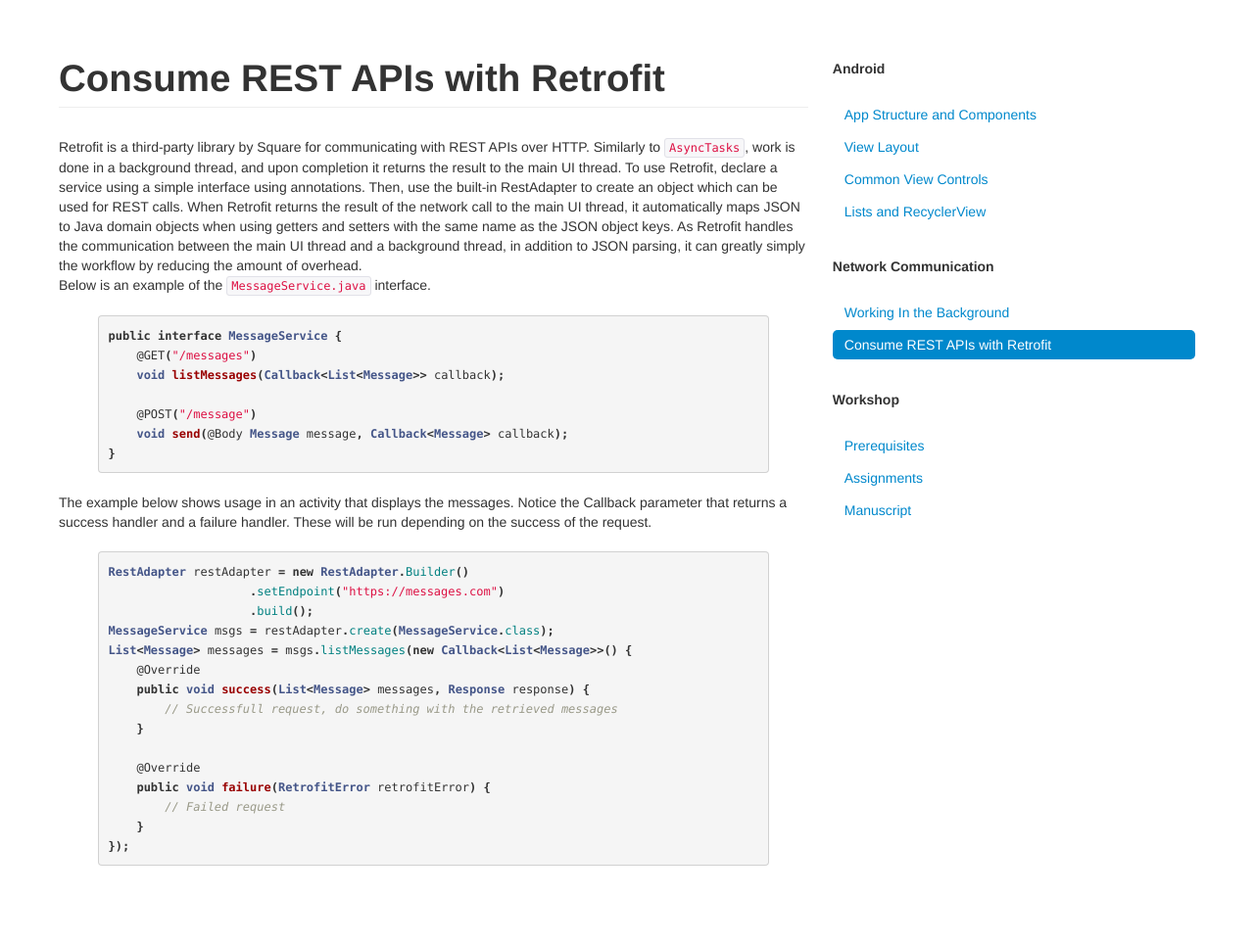
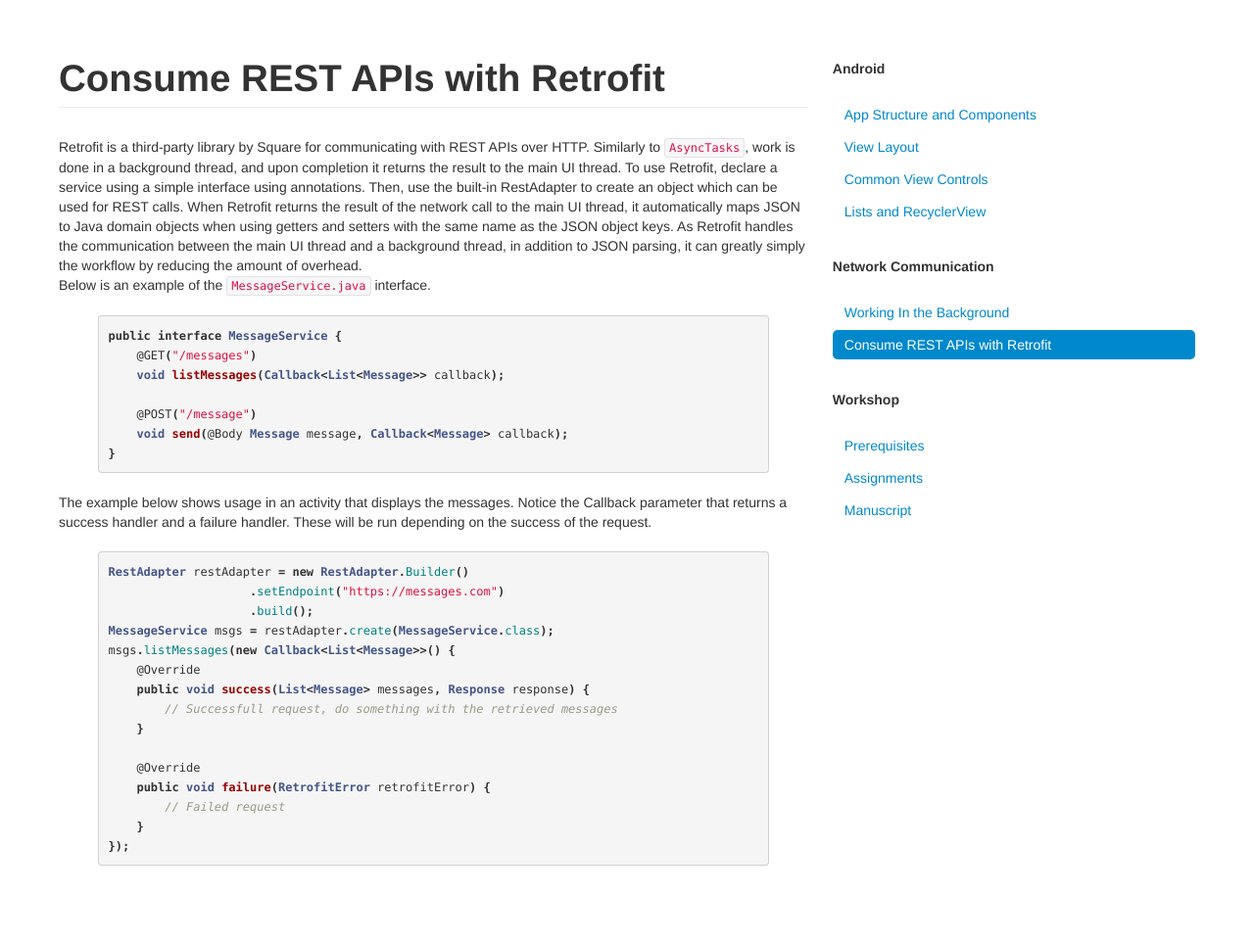
Before and after one commit to bekk/android101, a Jekyll site: the page built from docs/pages/retrofit.html, in a window 1280 px wide. Shown: the whole page at 98% size. Built offline with Jekyll 4.4.1, drawn with Linux system fonts in a browser that asks for light colours; Markdown is read by kramdown in place of the engine named in the settings.

Commit message:
listMessages() is void with callback

```diff
--- a/docs/pages/retrofit.html
+++ b/docs/pages/retrofit.html
@@ -29,7 +29,7 @@ RestAdapter restAdapter = new RestAdapter.Builder()
                     .setEndpoint("https://messages.com")
                     .build();
 MessageService msgs = restAdapter.create(MessageService.class);
-List<Message> messages = msgs.listMessages(new Callback<List<Message>>() {
+msgs.listMessages(new Callback<List<Message>>() {
     @Override
     public void success(List<Message> messages, Response response) {
         // Successfull request, do something with the retrieved messages
```
